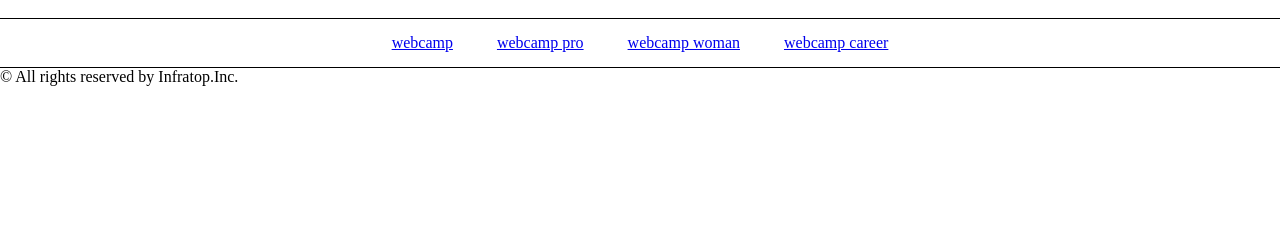
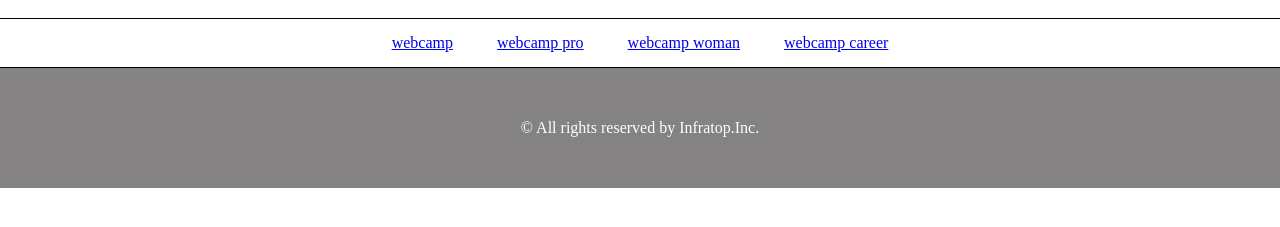
Before and after one commit to YutoSekiguchi-infratop/html-css-chapter5, a plain HTML site: page index.html in a window 1280 px wide. Shown: the part 59-286 px from the top of the page. Drawn offline with Linux system fonts and the light colour scheme.

Commit message:
[Add]footer

```diff
--- a/style.css
+++ b/style.css
@@ -21,3 +21,14 @@ header {
   display: inline-block;
   margin: 0 20px;
 }
+
+footer{
+  width: 100%;
+  height: 120px;background-color: #848282;
+  text-align: center;
+  line-height: 120px;
+}
+
+.footer-text {
+  color: white;
+}
```
